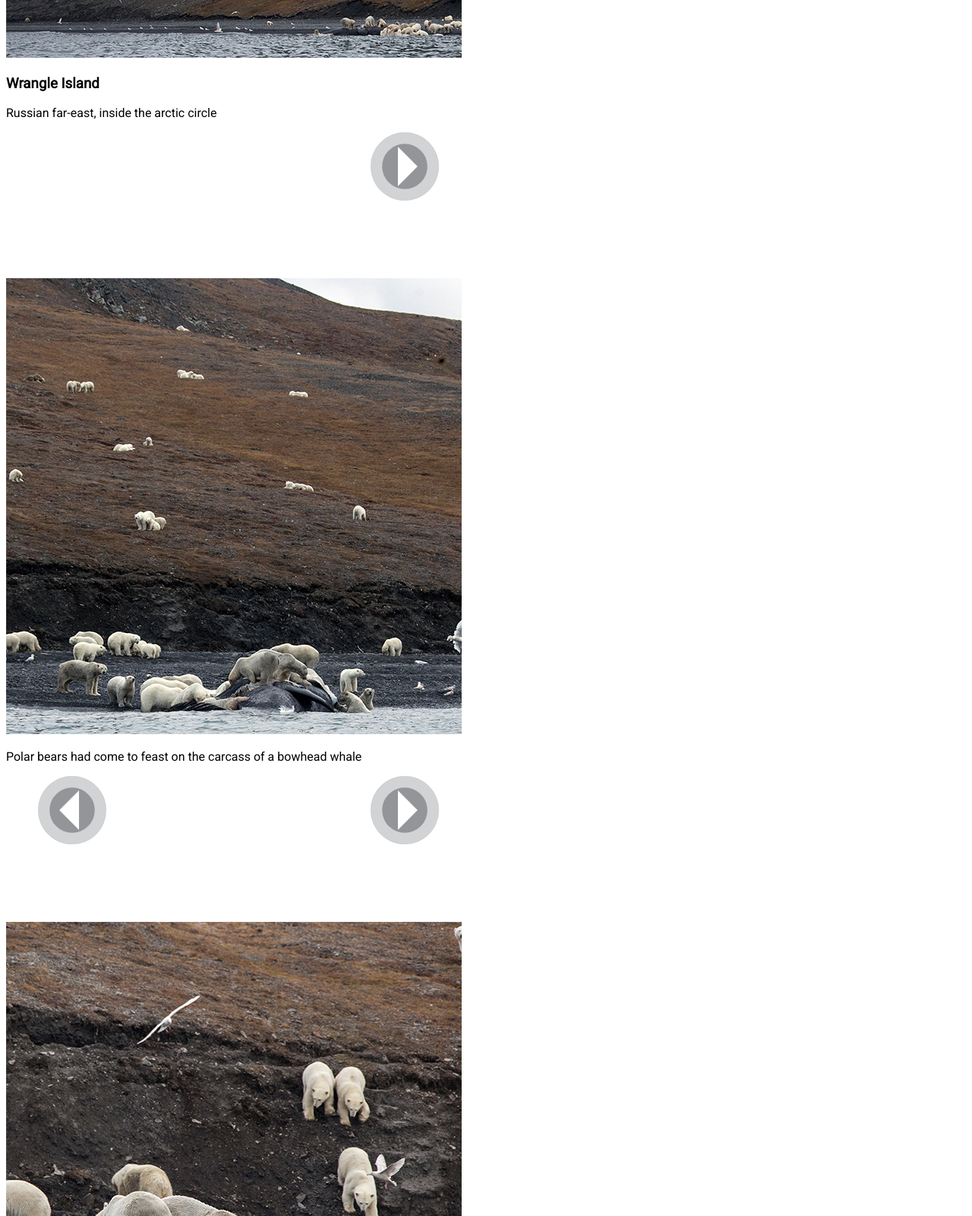
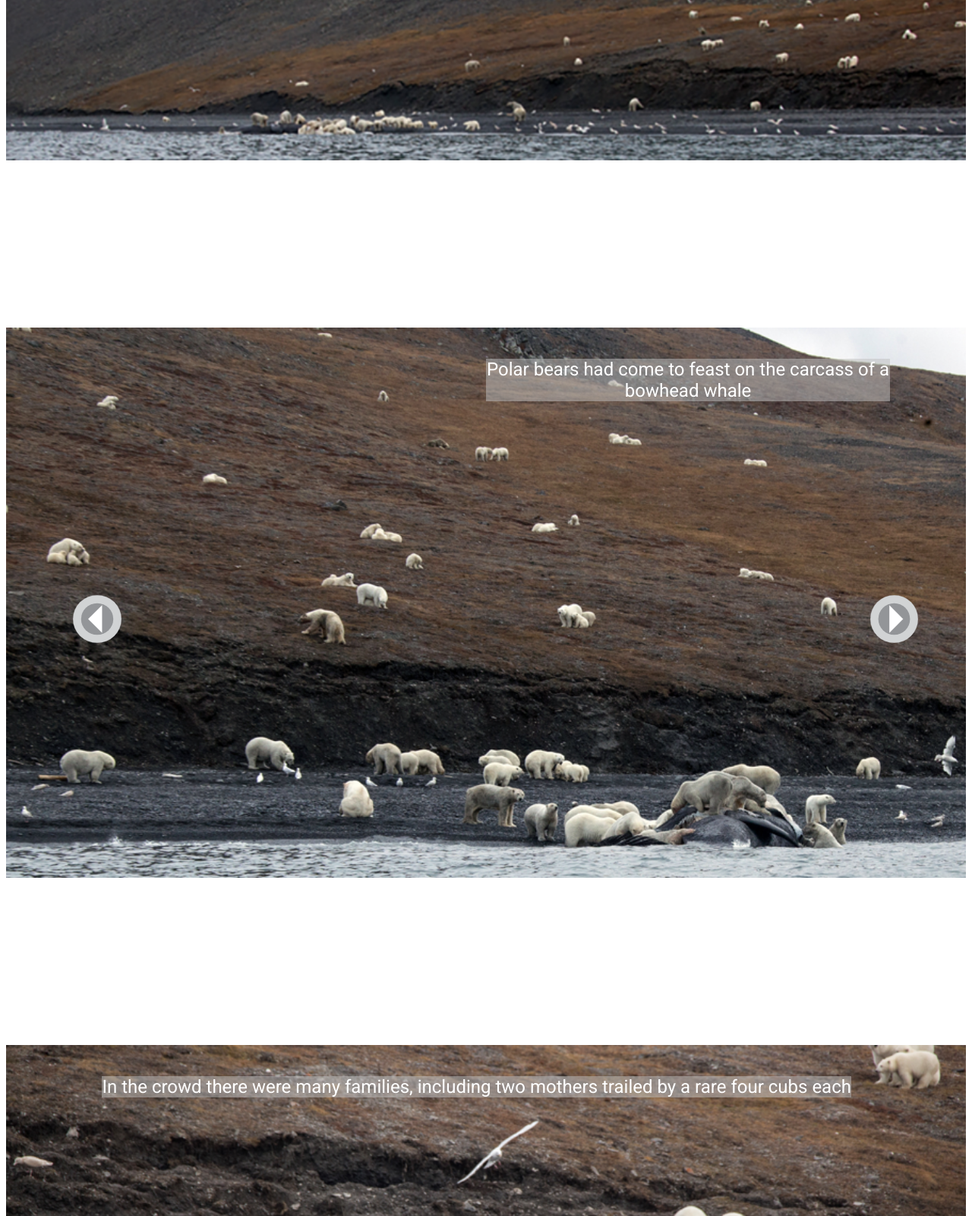
Before and after one commit to JohnnyGrafix/polarbears, a plain HTML site: page index.html in a window 1280 px wide. Shown: the part 540-2140 px from the top of the page at 76% size. Drawn offline with Linux system fonts and the light colour scheme.

Commit message:
responsive

```diff
--- a/assets/css/style.css
+++ b/assets/css/style.css
@@ -5,11 +5,15 @@ body {
 #pages {
 	position: relative;
 	width: 100%;
-	max-width: 600px;
-	padding-top: 8px;
+	padding-top: 20px;
 }
 .main {
 	width: 100%;
+	display: block;
+}
+.big {
+	width: 100%;
+	display: none;
 }
 .buttonDiv {
 	position: relative;
@@ -33,3 +37,102 @@ body {
 .back:hover {
 	width: 16%;
 }
+@media only screen and (min-width: 600px) {
+	.main {
+		display: none;
+	}
+	#pages {
+	position: relative;
+	width: 100%;
+}
+section {
+	position: relative;
+	margin-bottom: 200px;
+}
+	.big {
+		display: block;
+		width: 100%;
+	}
+	.buttonDiv {
+		position: absolute;
+		top: 50%;
+		max-width: 100%;
+	}
+	.next, .back {
+		width: 5%;
+	}
+	.next {
+		left: 90%;
+	}
+	.next:hover {
+        width: 6%;
+	}
+	.back:hover {
+		width: 6%;
+	}
+	.page1 {
+		position: relative;
+	}
+	.page1 h3 {
+		position: absolute;
+		top: 30%;
+		left: 30%;
+		color: white;
+		font-size: 3rem;
+	}
+	.page1 p {
+		position: absolute;
+		top: 55%;
+		left: 30%;
+		color: white;
+		font-size: 2rem;
+	}
+	.page2 {
+		position: relative;
+	}
+	.page2 p {
+		position: absolute;
+		top: 5%;
+		left: 50%;
+		color: white;
+		font-size: 1.5rem;
+		margin-right: 100px;
+		background-color: rgba(192, 192, 192, 0.5);
+	}
+	.page3 {
+		position: relative;
+	}
+	.page3 p {
+		position: absolute;
+		top: 5%;
+		left: 10%;
+		color: white;
+		font-size: 1.5rem;
+		margin-right: 100px;
+		background-color: rgba(192, 192, 192, 0.5);
+	}
+	.page4 {
+		position: relative;
+	}
+	.page4 p {
+		position: absolute;
+		color: white;
+		font-size: 1 rem;
+		background-color: rgba(192, 192, 192, 0.5);
+	}
+	#p1 {
+		top: 5%;
+		left: 5%;
+		margin-right: 200px;
+	}
+	#p2 {
+		top: 68%;
+		left: 5%;
+		margin-right: 5%;
+	}
+}
+@media only screen and (min-width: 1000px) {
+	h3, p {
+		font-size: 2rem;
+	}
+}
--- a/index.html
+++ b/index.html
@@ -12,9 +12,10 @@
       <div id="topOfP1"></div>
 	  <div id="pages">
 	    <img class="main" id="crop1" src="./assets/img/polarbear1.png">
+		<img class="big" id="polarBig1" src="./assets/img/polarBig1.png">
       </div>
-	  <h3>Wrangle Island</h3>
-	  <p>Russian far-east, inside the arctic circle</p>
+	  <center><h3>Wrangle Island</center></h3>
+	  <center><p>Russian far-east, inside the arctic circle</center></p>
 	  <div class="buttonDiv">
       <a href="#topOfP2"><img class="next" src="./assets/img/forward.svg"></a>
 	  </div>
@@ -24,8 +25,9 @@
       <div id="topOfP2"></div>
 	    <div id="pages">
 	    <img class="main" id="crop2" src="./assets/img/polarbear2.png">
+		<img class="big" id="polarBig2" src="./assets/img/polarBig2.png">
       </div>
-	  <p>Polar bears had come to feast on the carcass of a bowhead whale </p>
+	  <center><p>Polar bears had come to feast on the carcass of a bowhead whale</center></p>
 	  <div class="buttonDiv">
 	  <a href="#topOfP1"><img class="back" src="./assets/img/back.svg"></a>
       <a href="#topOfP3"><img class="next" src="./assets/img/forward.svg"></a>
@@ -36,8 +38,9 @@
       <div id="topOfP3"></div>
       <div id="pages">
 	    <img class="main" id="crop3" src="./assets/img/polarbear3.png">
+		<img class="big" id="polarBig4" src="./assets/img/polarBig3.png">
       </div>
-       <p>In the crowd there were many families, including two mothers trailed by a rare four cubs each</p>
+      <center><p>In the crowd there were many families, including two mothers trailed by a rare four cubs each</center></p>
 	  <div class="buttonDiv">
 	  <a href="#topOfP2"><img class="back" src="./assets/img/back.svg"></a>
       <a href="#topOfP4"><img class="next" src="./assets/img/forward.svg"></a>
@@ -48,9 +51,10 @@
       <div id="topOfP4"></div>
       <div id="pages">
 	    <img class="main" id="crop4" src="./assets/img/polarbear4.png">
+		<img class="big" id="polarBig4" src="./assets/img/polarBig4.png">
       </div>
-       <p>"It was a completely unique situation," said Alexander Gruzdev, director of the Wrangel Island nature reserve where the encounter in September happened. "We were all gobsmacked, to be honest."</p>
-	   <p>Studies have shown that, compared with 20 years ago, polar bears now spend on average a month longer on Wrangel Island because "ice is melting earlier and the ice-free period is longer," said Eric Regehr, from the University of Washington</p>
+      <center><p id="p1">"It was a completely unique situation," said Alexander Gruzdev, director of the Wrangel Island nature reserve where the encounter in September happened. "We were all gobsmacked, to be honest."</center></p>
+	  <center><p id="p2">Studies have shown that, compared with 20 years ago, polar bears now spend on average a month longer on Wrangel Island because "ice is melting earlier and the ice-free period is longer," said Eric Regehr, from the University of Washington</center></p>
 	  <div class="buttonDiv">
 	  <a href="#topOfP1"><img class="back" src="./assets/img/home.svg"></a>
       </div>
```
Also changed, not shown: assets/img/Crop1.png (deleted), assets/img/Crop2.png (deleted), assets/img/Crop3.png (deleted), assets/img/Crop4.png (deleted), assets/img/polarBig1.png (added), assets/img/polarBig2.png (added), assets/img/polarBig3.png (added), assets/img/polarBig4.png (added).
